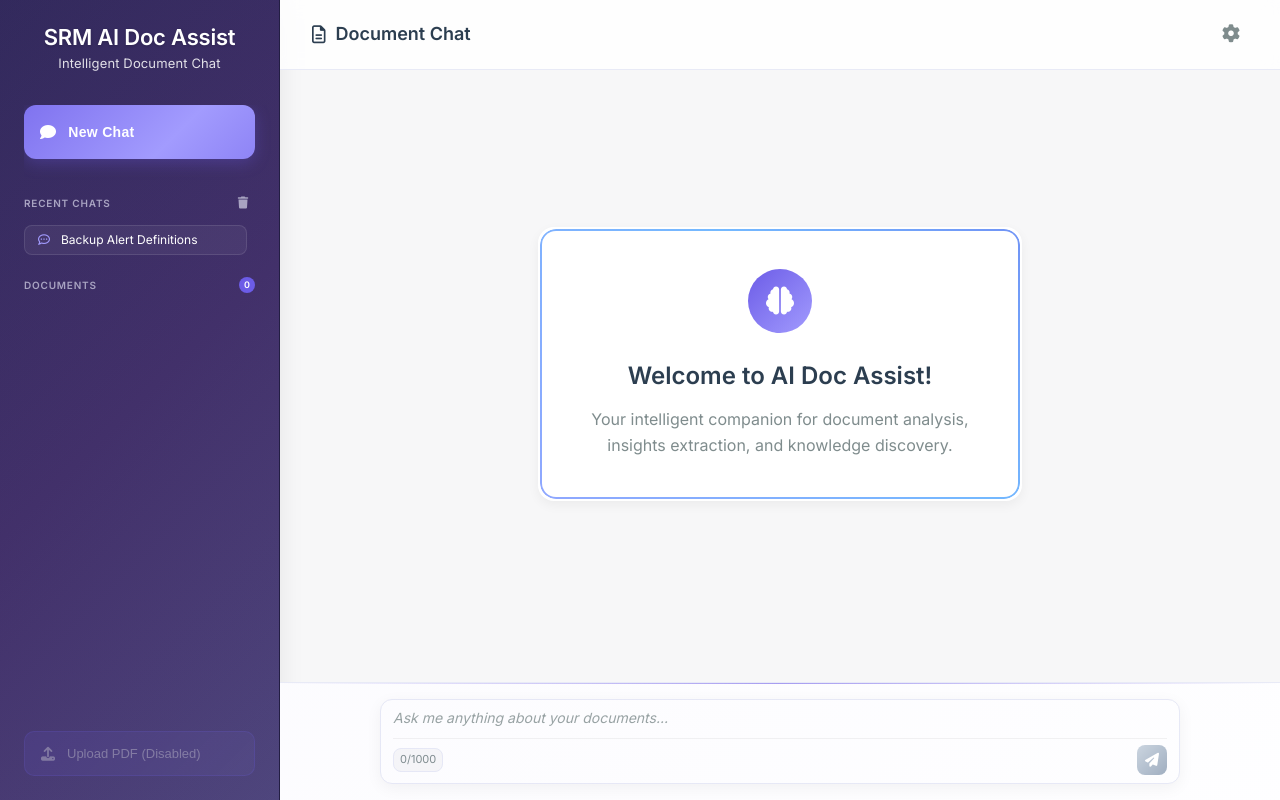
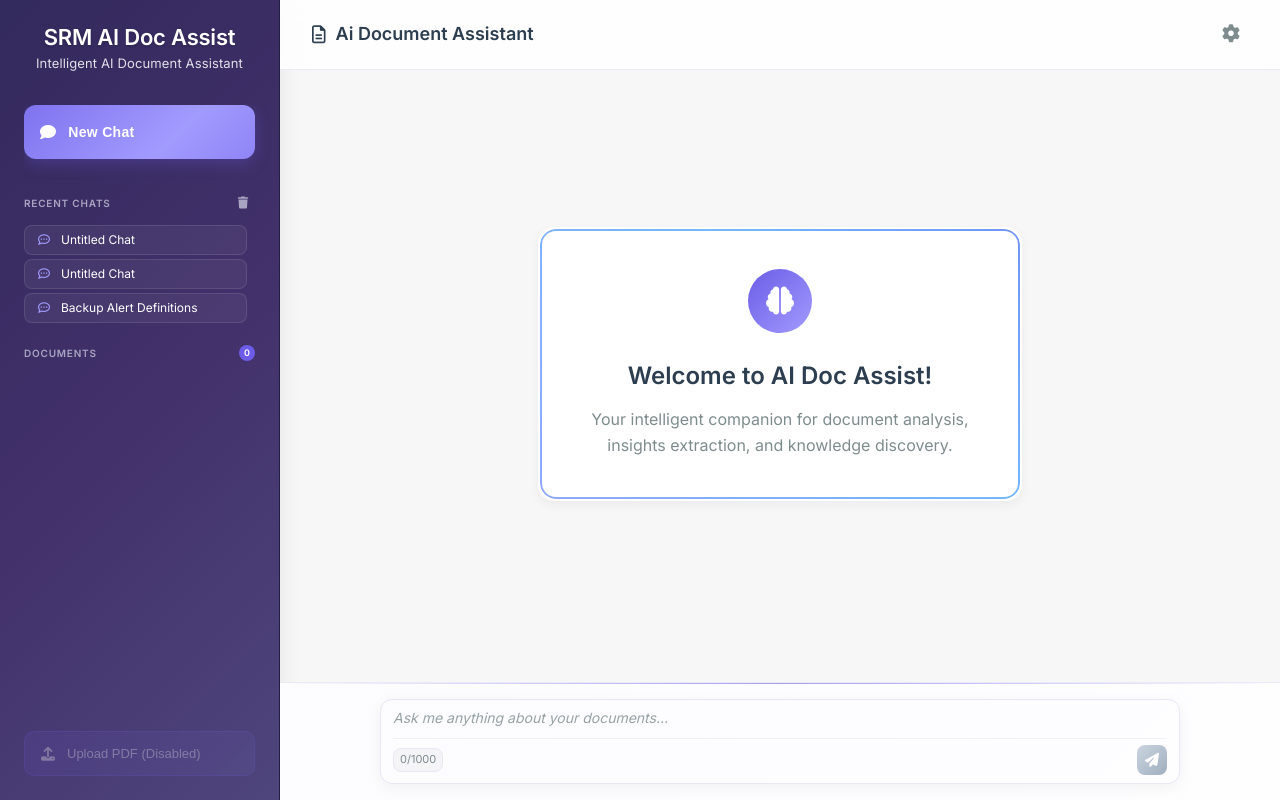
Before and after one commit to Venkatesh-108/SRM_RAG_FINAL, a FastAPI app: page / in a window 1280 px wide. Run offline with FastAPI, Linux system fonts and the light colour scheme; data that the repository does not hold is empty.

Commit message:
Update index.html to refine branding; changed "Intelligent Document Chat" to "Intelligent AI Document Assistant" and updated header title from "Document Chat" to "Ai Document Assistant" for improved clarity and consistency.

```diff
--- a/templates/index.html
+++ b/templates/index.html
@@ -24,7 +24,7 @@
                 <div class="logo">
                     <div class="logo-text">
                         <h2>SRM AI Doc Assist</h2>
-                        <p>Intelligent Document Chat</p>
+                        <p>Intelligent AI Document Assistant</p>
                     </div>
                 </div>
             </div>
@@ -74,7 +74,7 @@
                     <button class="mobile-menu-btn" id="mobileMenuBtn">
                         <i class="fas fa-bars"></i>
                     </button>
-                    <h1><i class="far fa-file-alt"></i> Document Chat</h1>
+                    <h1><i class="far fa-file-alt"></i> Ai Document Assistant</h1>
                 </div>
                 <div class="header-right">
                     <button class="settings-btn" id="settingsBtn">
```
Also changed, not shown: storage/chat_sessions/session_1756953186.84448.json (added), storage/chat_sessions/session_1756953328.406928.json (added).
